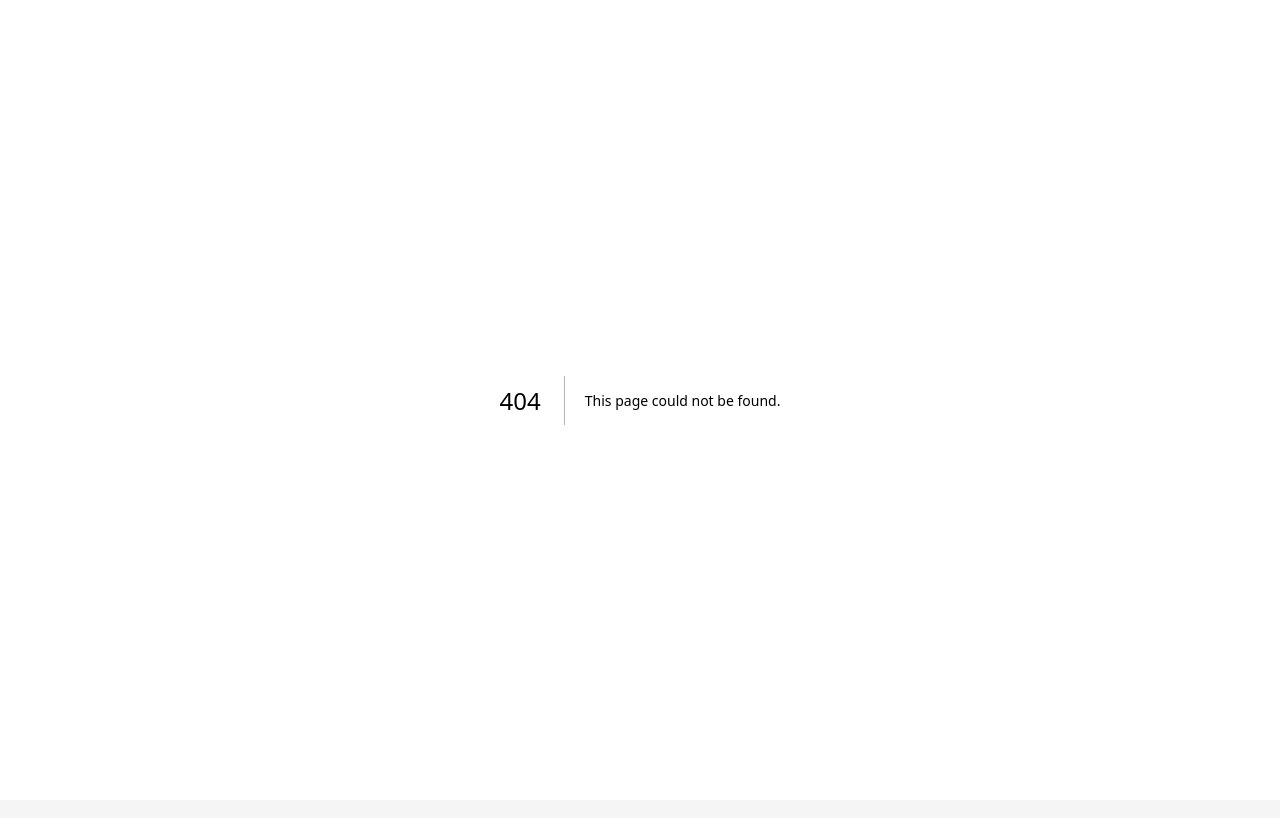
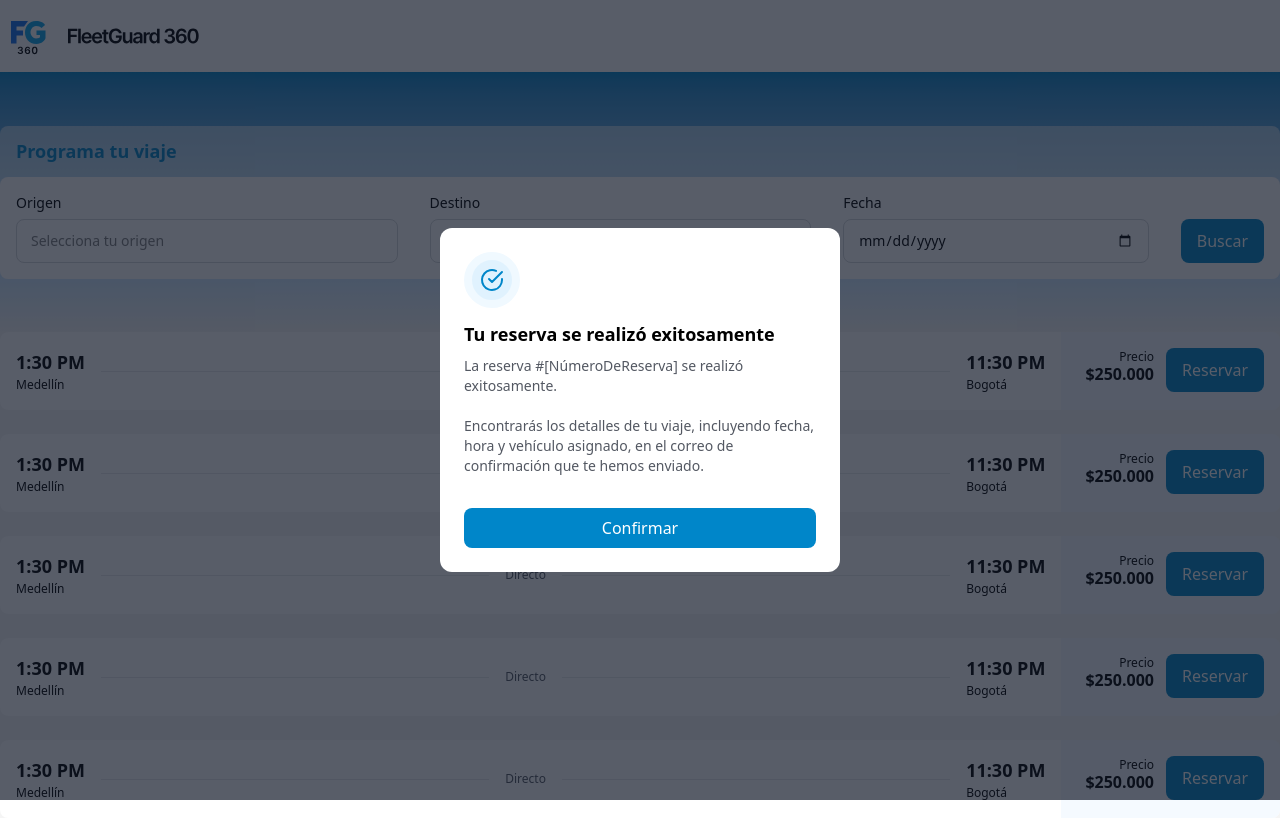
Before and after one commit to upeguiborja/fleetguard360-ui, a Next.js app: page /dialog in a window 1280 px wide. Before the commit this address had no page. Built offline with nearby package versions, Linux system fonts and the light colour scheme.

Commit message:
feat(dialog): confirmation dialog markup

```diff
--- /dev/null
+++ b/src/app/dialog/page.tsx
@@ -0,0 +1,204 @@
+import Image from "next/image";
+
+export default function Dialog() {
+  return (
+    <>
+      <div className="h-18 bg-white flex justify-center">
+        <div className="w-full max-w-7xl my-auto">
+          <Image src="/logo.svg" alt="FleetGuard 360" width={200} height={56} />
+        </div>
+      </div>
+      <div className="h-65 bg-gradient-to-b from-[#0086C9] via-[#D1E9FF] via-80% to-[rgba(255, 255, 255, 0)] flex justify-center items-center">
+        <div className="bg-[#ffffff]/50 grow max-w-7xl rounded-lg">
+          <div className="py-3 px-4 w-full">
+            <h2 className="text-[#0086C9] text-lg/normal font-bold">Programa tu viaje</h2>
+          </div>
+
+          <div className="bg-white rounded-lg flex items-end gap-8 p-4">
+            <div className="flex flex-col gap-y-1.5 text-sm grow">
+              <label htmlFor="Search-Origin">Origen</label>
+              <div>
+                <input className="w-full h-11 rounded-lg px-3.5 py-2.5 border-1 border-[#D5D7DA]" type="text" id="Search-Origin" name="origen" placeholder="Selecciona tu origen" />
+              </div>
+            </div>
+
+            <div className="flex flex-col gap-y-1.5 text-sm grow">
+              <label htmlFor="Search-Destination">Destino</label>
+              <div>
+                <input className="w-full h-11 rounded-lg px-3.5 py-2.5 border-1 border-[#D5D7DA]" type="text" id="Search-Destination" name="destino" placeholder="Selecciona tu destino" />
+              </div>
+            </div>
+
+            <div className="flex flex-col gap-y-1.5 text-sm grow">
+              <label htmlFor="Search-Date">Fecha</label>
+              <div>
+                <input className="w-full h-11 rounded-lg px-3.5 py-2.5 border-1 border-[#D5D7DA] appearance-none" type="date" id="Search-Date" name="fecha" placeholder="Selecciona la fecha" />
+              </div>
+            </div>
+
+            <button className="bg-[#0086C9] text-white py-2.5 px-4 rounded-lg h-min">Buscar</button>
+          </div>
+        </div>
+      </div>
+      <div className="w-full flex justify-center">
+        <div className="max-w-7xl grow flex flex-col gap-6">
+          <div className="rounded-lg overflow-hidden flex bg-white">
+            <div className="grow p-4 flex items-center gap-4">
+              <div>
+                <p className="text-lg/7 font-bold">1:30 PM</p>
+                <p className="text-xs/4.5">Medellín</p>
+              </div>
+
+              <span className="grow border-b-1 border-b-[#E9EAEB]"></span>
+
+              <div className="text-xs/4.5 text-[#535862]">Directo</div>
+
+              <span className="grow border-b-1 border-b-[#E9EAEB]"></span>
+
+              <div>
+                <p className="text-lg/7 font-bold">11:30 PM</p>
+                <p className="text-xs/4.5">Bogotá</p>
+              </div>
+            </div>
+            <div className="bg-[#F5FAFF] py-4 pr-4 pl-6 flex gap-3">
+              <div className="text-right">
+                <p className="text-xs/4.5">Precio</p>
+                <p className="text-base/6 font-semibold mt-[-4px]">$250.000</p>
+              </div>
+
+              <button className="bg-[#0086C9] text-white py-2.5 px-4 rounded-lg h-min">Reservar</button>
+            </div>
+          </div>
+          <div className="rounded-lg overflow-hidden flex bg-white">
+            <div className="grow p-4 flex items-center gap-4">
+              <div>
+                <p className="text-lg/7 font-bold">1:30 PM</p>
+                <p className="text-xs/4.5">Medellín</p>
+              </div>
+
+              <span className="grow border-b-1 border-b-[#E9EAEB]"></span>
+
+              <div className="text-xs/4.5 text-[#535862]">Directo</div>
+
+              <span className="grow border-b-1 border-b-[#E9EAEB]"></span>
+
+              <div>
+                <p className="text-lg/7 font-bold">11:30 PM</p>
+                <p className="text-xs/4.5">Bogotá</p>
+              </div>
+            </div>
+            <div className="bg-[#F5FAFF] py-4 pr-4 pl-6 flex gap-3">
+              <div className="text-right">
+                <p className="text-xs/4.5">Precio</p>
+                <p className="text-base/6 font-semibold mt-[-4px]">$250.000</p>
+              </div>
+
+              <button className="bg-[#0086C9] text-white py-2.5 px-4 rounded-lg h-min">Reservar</button>
+            </div>
+          </div>
+          <div className="rounded-lg overflow-hidden flex bg-white">
+            <div className="grow p-4 flex items-center gap-4">
+              <div>
+                <p className="text-lg/7 font-bold">1:30 PM</p>
+                <p className="text-xs/4.5">Medellín</p>
+              </div>
+
+              <span className="grow border-b-1 border-b-[#E9EAEB]"></span>
+
+              <div className="text-xs/4.5 text-[#535862]">Directo</div>
+
+              <span className="grow border-b-1 border-b-[#E9EAEB]"></span>
+
+              <div>
+                <p className="text-lg/7 font-bold">11:30 PM</p>
+                <p className="text-xs/4.5">Bogotá</p>
+              </div>
+            </div>
+            <div className="bg-[#F5FAFF] py-4 pr-4 pl-6 flex gap-3">
+              <div className="text-right">
+                <p className="text-xs/4.5">Precio</p>
+                <p className="text-base/6 font-semibold mt-[-4px]">$250.000</p>
+              </div>
+
+              <button className="bg-[#0086C9] text-white py-2.5 px-4 rounded-lg h-min">Reservar</button>
+            </div>
+          </div>
+          <div className="rounded-lg overflow-hidden flex bg-white">
+            <div className="grow p-4 flex items-center gap-4">
+              <div>
+                <p className="text-lg/7 font-bold">1:30 PM</p>
+                <p className="text-xs/4.5">Medellín</p>
+              </div>
+
+              <span className="grow border-b-1 border-b-[#E9EAEB]"></span>
+
+              <div className="text-xs/4.5 text-[#535862]">Directo</div>
+
+              <span className="grow border-b-1 border-b-[#E9EAEB]"></span>
+
+              <div>
+                <p className="text-lg/7 font-bold">11:30 PM</p>
+                <p className="text-xs/4.5">Bogotá</p>
+              </div>
+            </div>
+            <div className="bg-[#F5FAFF] py-4 pr-4 pl-6 flex gap-3">
+              <div className="text-right">
+                <p className="text-xs/4.5">Precio</p>
+                <p className="text-base/6 font-semibold mt-[-4px]">$250.000</p>
+              </div>
+
+              <button className="bg-[#0086C9] text-white py-2.5 px-4 rounded-lg h-min">Reservar</button>
+            </div>
+          </div>
+          <div className="rounded-lg overflow-hidden flex bg-white">
+            <div className="grow p-4 flex items-center gap-4">
+              <div>
+                <p className="text-lg/7 font-bold">1:30 PM</p>
+                <p className="text-xs/4.5">Medellín</p>
+              </div>
+
+              <span className="grow border-b-1 border-b-[#E9EAEB]"></span>
+
+              <div className="text-xs/4.5 text-[#535862]">Directo</div>
+
+              <span className="grow border-b-1 border-b-[#E9EAEB]"></span>
+
+              <div>
+                <p className="text-lg/7 font-bold">11:30 PM</p>
+                <p className="text-xs/4.5">Bogotá</p>
+              </div>
+            </div>
+            <div className="bg-[#F5FAFF] py-4 pr-4 pl-6 flex gap-3">
+              <div className="text-right">
+                <p className="text-xs/4.5">Precio</p>
+                <p className="text-base/6 font-semibold mt-[-4px]">$250.000</p>
+              </div>
+
+              <button className="bg-[#0086C9] text-white py-2.5 px-4 rounded-lg h-min">Reservar</button>
+            </div>
+          </div>
+        </div>
+      </div>
+      <div className="fixed top-0 left-0 bottom-0 right-0 bg-[#101828B2] flex justify-center items-center">
+        <div className="grow max-w-100 bg-white rounded-xl overflow-hidden p-6">
+          <div className="w-12 h-12">
+            <svg width="56" height="56" viewBox="0 0 56 56" fill="none" xmlns="http://www.w3.org/2000/svg">
+              <rect x="4" y="4" width="48" height="48" rx="24" fill="#E0F2FE" />
+              <rect x="4" y="4" width="48" height="48" rx="24" stroke="#F0F9FF" strokeWidth="8" />
+              <path d="M38 27.08V28C37.9988 30.1564 37.3005 32.2547 36.0093 33.9818C34.7182 35.709 32.9033 36.9725 30.8354 37.5839C28.7674 38.1953 26.5573 38.1219 24.5345 37.3746C22.5117 36.6273 20.7847 35.2461 19.611 33.4371C18.4373 31.628 17.8798 29.4881 18.0217 27.3363C18.1636 25.1846 18.9972 23.1363 20.3983 21.4971C21.7994 19.8578 23.6928 18.7154 25.7962 18.2401C27.8996 17.7649 30.1003 17.9823 32.07 18.86M38 20L28 30.01L25 27.01" stroke="#0086C9" strokeWidth="2" stroke-linecap="round" stroke-linejoin="round" />
+            </svg>
+
+          </div>
+
+          <p className="text-lg/7 font-semibold mt-5">Tu reserva se realizó exitosamente</p>
+          <p className="text-sm/5 text-[#535862] mt-2">
+            La reserva #[NúmeroDeReserva] se realizó exitosamente.<br /><br />
+            Encontrarás los detalles de tu viaje, incluyendo fecha, hora y vehículo asignado, en el correo de confirmación que te hemos enviado.
+          </p>
+
+          <button className="bg-[#0086C9] text-white py-2 px-3.5 w-full rounded-lg mt-8" type="submit">Confirmar</button>
+        </div>
+      </div>
+    </>
+  );
+}
```
